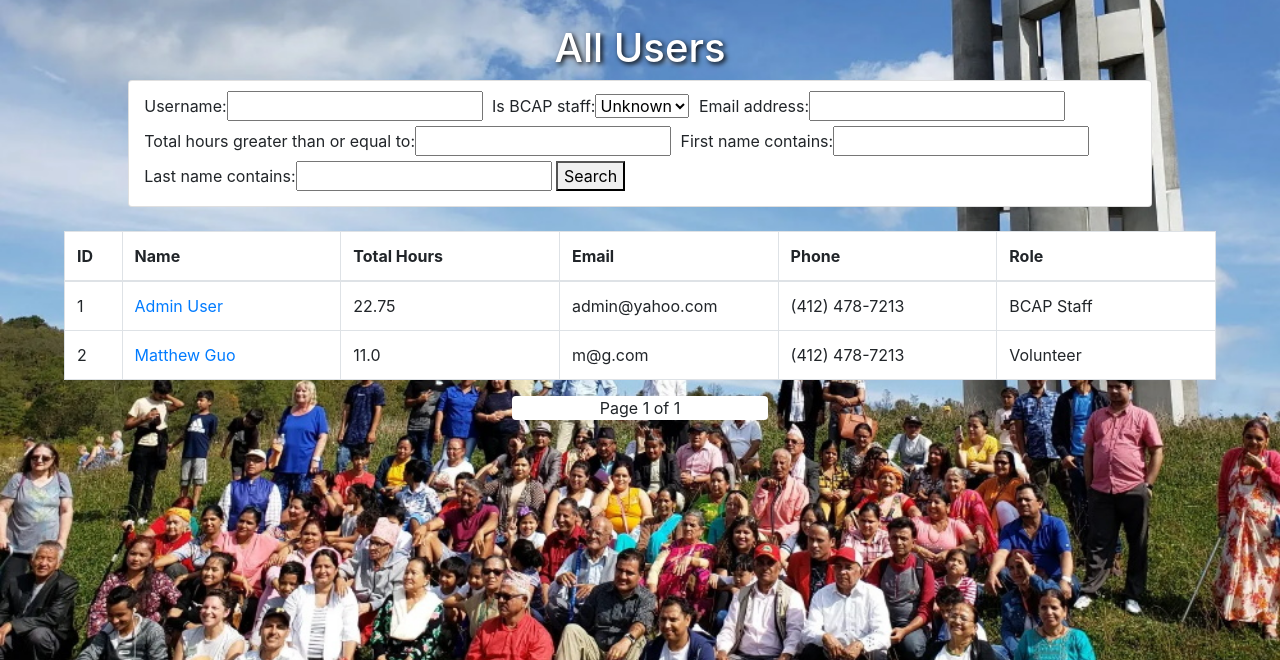
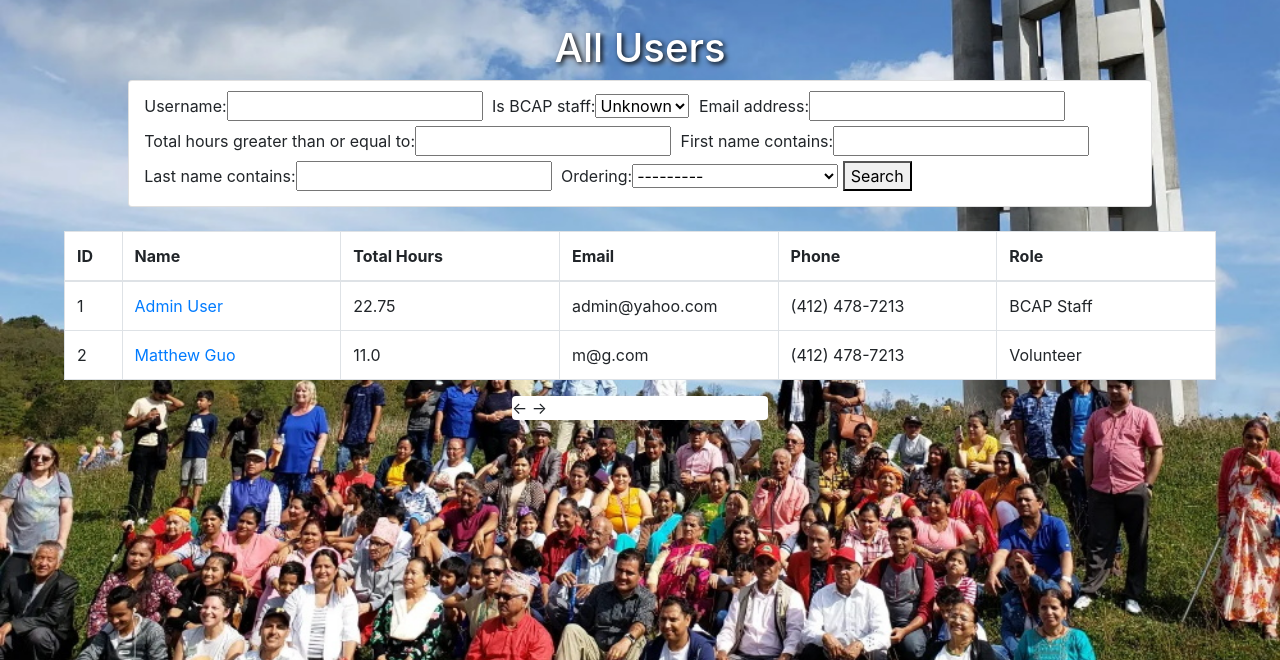
Before and after one commit to ayoubmansar/bcap-373, a Django app: page /volunteers/ in a window 1280 px wide. Shown: the part 80-740 px from the top of the page. Run offline with Django 3.2, Linux system fonts and the light colour scheme; a user stored in the database is signed in; data comes from the database, SQL or seed files in the repository; some libraries are stand-ins or nearby versions; some web fonts are replaced.

Commit message:
Added ordering for volunteers

```diff
--- a/bcap373_app/filters.py
+++ b/bcap373_app/filters.py
@@ -71,6 +71,19 @@ class VolunteerFilter(django_filters.FilterSet):
     total_hours = NumberFilter(method=total_hours, label='Total hours greater than or equal to')
     first_name = CharFilter(field_name='first_name', lookup_expr='icontains')
     last_name = CharFilter(field_name='last_name', lookup_expr='icontains')
+    # Ordering
+    o = OrderingFilter(
+        fields=(
+            ('username','username'),
+            ('first_name','first_name'),
+            ('last_name','last_name')
+        ),
+        field_labels={
+            'username': 'Username',
+            'first_name': 'First name',
+            'last_name': 'Last name'
+        }
+    )
     # Meta class
     class Meta:
         ordering = ['-id'] # To avoid pagination issues
--- a/bcap373_app/views.py
+++ b/bcap373_app/views.py
@@ -217,12 +217,9 @@ def add_individual_hours(request):
       form = VolunteerRecordForm(request.POST)
       if form.is_valid():
             # Set user field in the form here
-            #print("before commit false")
             record = form.save(commit = False)
-            #print("after", record)
             record.owner = request.user
             record.save()
-            #print("success")
             #TODO: Ayoub: Disabled email sending for now
             #subject = 'SLO Botanical Garden - Tracking Form Receipt'
             #html_message = render_to_string('email_template.html', {'form': form.cleaned_data})
@@ -293,8 +290,6 @@ def history(request):
    myFilter = HistoryFilter(request.GET, queryset=records)
    records = myFilter.qs
 
-   # records = list(records)
-   # records.sort(key=lambda rec: rec.date, reverse=True)
    paginator = Paginator(records, settings.PAGINATOR_COUNT)
    page_number = request.GET.get('page')
    page_obj = paginator.get_page(page_number)
@@ -375,10 +370,8 @@ def delete_volunteer_record(request):
 
 @login_required
 def delete_event(request):
-   print('hi' + request.GET.get('id','noid'))
    record_id = request.GET.get('id', '')
    if record_id != '' and request.user.is_staff:
-      print('hi2')
       event_record = EventModel.objects.get(id=int(record_id))
       event_record.delete()
       return events(request)
--- a/templates/volunteers.html
+++ b/templates/volunteers.html
@@ -40,21 +40,16 @@
     </tbody>
 </table>
 <div class="pagination">
-    <span class="step-links">
-        {% if page_obj.has_previous %}
-            <a href="?page=1{% if id != ''%}&user={{id}}{%endif%}">&laquo; first</a>
-            <a href="?page={{ page_obj.previous_page_number }}{% if id != ''%}&user={{id}}{%endif%}">previous</a>
-        {% endif %}
-
-        <span class="current">
-            Page {{ page_obj.number }} of {{ page_obj.paginator.num_pages }}
-        </span>
-
-        {% if page_obj.has_next %}
-            <a href="?page={{ page_obj.next_page_number }}{% if id != ''%}&user={{id}}{%endif%}">next</a>
-            <a href="?page={{ page_obj.paginator.num_pages }}{% if id != ''%}&user={{id}}{%endif%}">last &raquo;</a>
-        {% endif %}
-    </span>
+    {% if page_obj.has_previous %}
+        <a href="{% relative_url page_obj.previous_page_number 'page' request.GET.urlencode %}">&larr;</a>
+    {% else %}
+        &larr;
+    {% endif %}
+    {% if page_obj.has_next %}
+        <a href="{% relative_url page_obj.next_page_number 'page' request.GET.urlencode %}">&rarr;</a>
+    {% else %}
+        &rarr;
+    {% endif %}
 </div>
 <br/>
 
```
Also changed, not shown: templates/history.html (+10 -5 lines).
